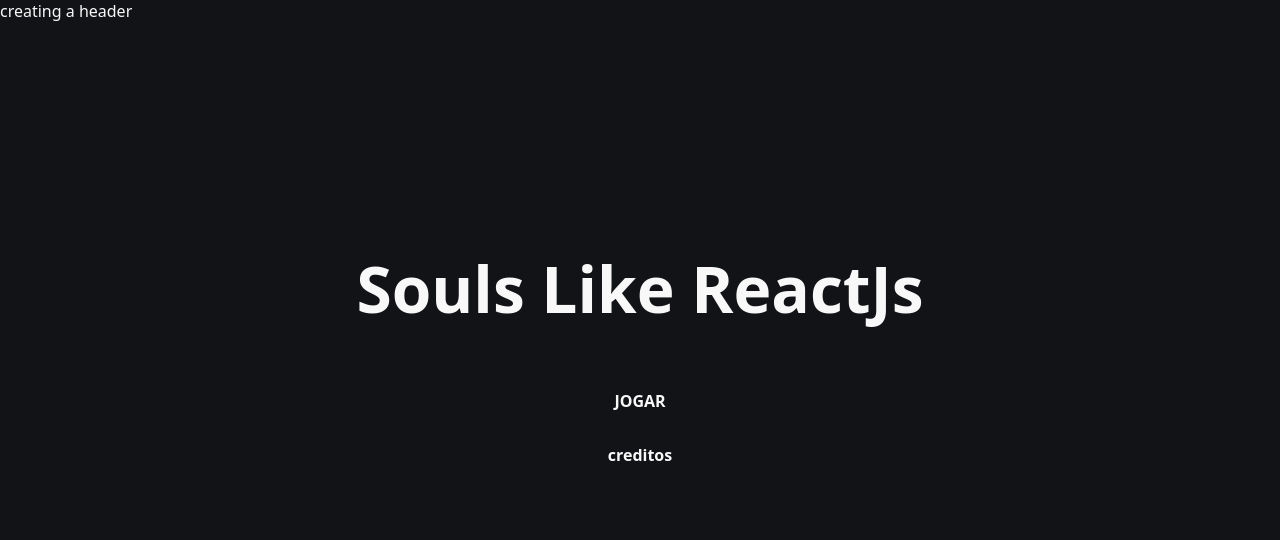
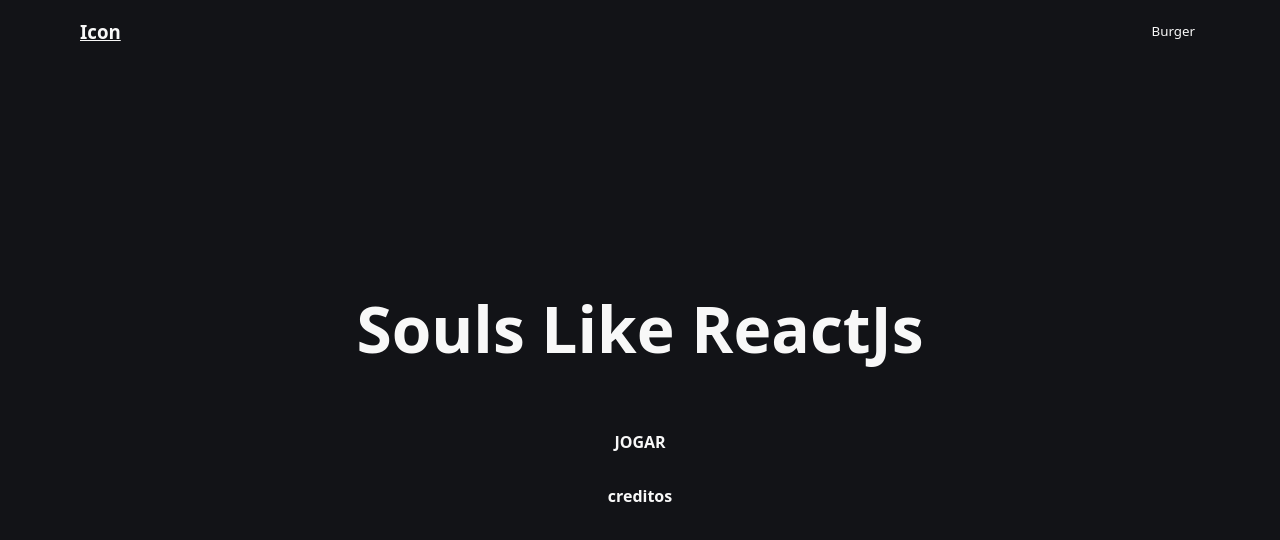
Before and after one commit to danielBRTanimacao/souls-like-reactjs, a React (Vite) app in the folder souls-like/: page / in a window 1280 px wide. Shown: the top 540 px of the page. Built offline with nearby package versions, Linux system fonts and the light colour scheme.

Commit message:
feature on header

```diff
--- a/souls-like/src/assets/css/Index.css
+++ b/souls-like/src/assets/css/Index.css
@@ -38,11 +38,13 @@ body {
 
 /* button modificados */
 .btn {
+    border: none;
     text-decoration: none;
     padding: 5px;
 }
 
 .btn:hover {
+    cursor: pointer;
     border: 1px solid var(--white-color);
     border-radius: 1rem;
     padding: 5px;
@@ -50,6 +52,46 @@ body {
 
 .form-btn {
     padding: 10px 5rem !important;
+}
+
+/* Container */
+.container {
+    margin: 0 5rem;
+}
+
+/*navigation */
+.nav {
+    display: flex;
+    justify-content: space-between;
+    align-items: center;
+}
+
+/* dropdown */
+.dropdown {
+    position: relative;
+    display: inline-block;
+}
+
+.dropdown-content {
+    list-style: none;
+    margin: 0;
+    padding: 8px 0;
+    display: none;
+    position: absolute;
+    min-width: 160px;
+    z-index: 1;
+}
+
+.dropdown-content li {
+    padding-top: 6px;
+}
+
+.dropbtn {
+    background-color: var(--bg-principal-color);
+}
+
+.dropdown:hover .dropdown-content {
+    display: block;
 }
 
 /* css app principal */
--- a/souls-like/src/components/Header.jsx
+++ b/souls-like/src/components/Header.jsx
@@ -1,7 +1,31 @@
 export default () => {
     return (
         <>
-            <header>creating a header</header>
+            <header className="container nav">
+                <h3>
+                    <a href="/">Icon</a>
+                </h3>
+                <div class="dropdown">
+                    <button class="dropbtn btn">Burger</button>
+                    <ul class="dropdown-content">
+                        <li>
+                            <a href="https://github.com/danielBRTanimacao">
+                                GitHub
+                            </a>
+                        </li>
+                        <li>
+                            <a href="https://www.linkedin.com/in/daniel-tenório-6471b0244/">
+                                Linkedin
+                            </a>
+                        </li>
+                        <li>
+                            <a href="https://www.youtube.com/channel/UCS88R5WOovJNe3NtS0OhUfg">
+                                Youtube
+                            </a>
+                        </li>
+                    </ul>
+                </div>
+            </header>
         </>
     );
 };
```
